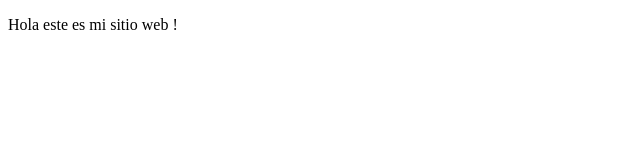
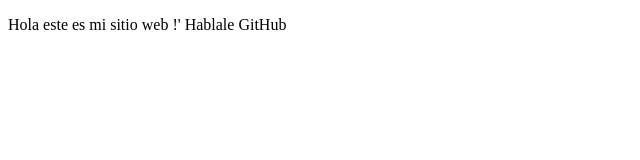
Before and after one commit to gtinedo10/proyectoDemoCursoPrework, a plain HTML site: page index.html in a window 1280 px wide. Shown: the whole page, without its empty margins (0-640 px from the left). Drawn offline with Linux system fonts and the light colour scheme.

Commit message:
primero cambio

```diff
--- a/index.html
+++ b/index.html
@@ -8,7 +8,8 @@
 </head>
 <body>
    <p>
-    Hola este es mi sitio web !
+    Hola este es mi sitio web !'
+    Hablale GitHub
    </p>
 
 </body>
```
